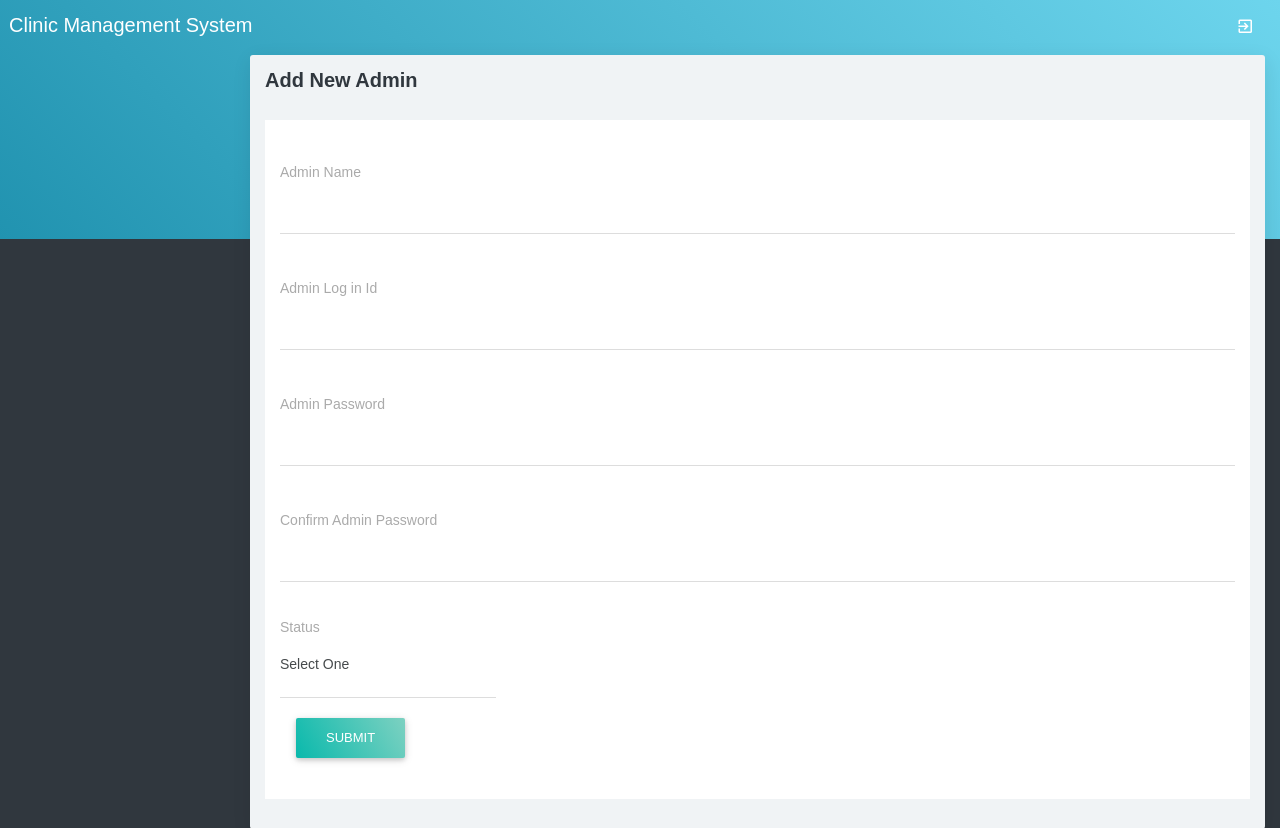
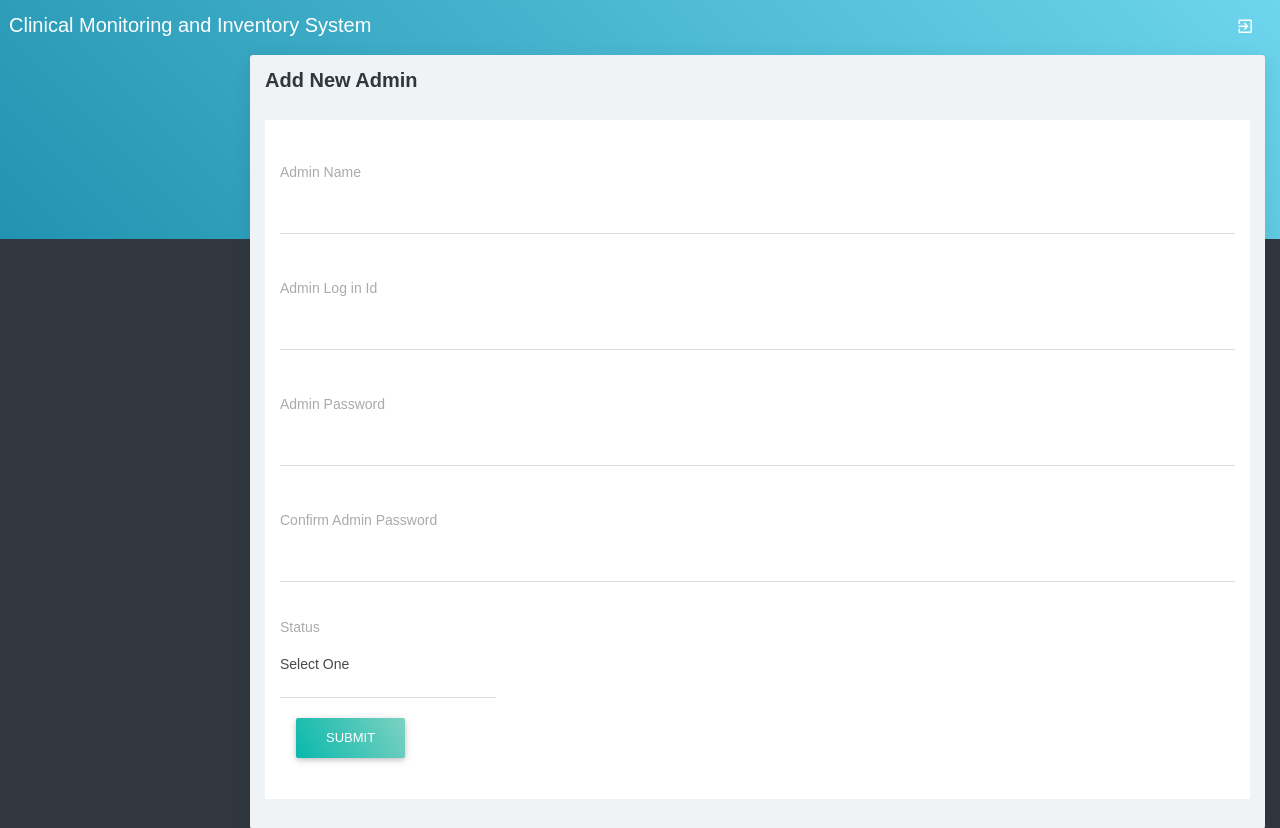
Before and after one commit to vinlothyvine1530/Arkiollezan.v.1.0.0, a PHP site: page /admin.php in a window 1280 px wide. Shown: the top 828 px of the page. Run offline with PHP 8.4, Linux system fonts and the light colour scheme; data that the repository does not hold is empty; a stand-in replaces the project's code that opens the database connection; some libraries are stand-ins or nearby versions.

Commit message:
Update adheader.php

```diff
--- a/adheader.php
+++ b/adheader.php
@@ -53,7 +53,7 @@
     <nav class="navbar clearHeader">
         <div class="col-12">
             <div class="navbar-header"> <a href="javascript:void(0);" class="bars"></a> <a class="navbar-brand"
-                    href="#">Clinic Management System</a> </div>
+                    href="#">Clinical Monitoring and Inventory System</a> </div>
             <ul class="nav navbar-nav navbar-right">
                 <!-- Notifications -->
                 <li>
@@ -101,7 +101,7 @@
                         </ul>
                     </li>
                     <li><a href="javascript:void(0);" class="menu-toggle"><i
-                                class="zmdi zmdi-account-add"></i><span>nurse</span> </a>
+                                class="zmdi zmdi-account-add"></i><span>Nurse</span> </a>
                         <ul class="ml-menu">
                             <li><a href="nurse.php">Add Nurse</a>
                             </li>
```
